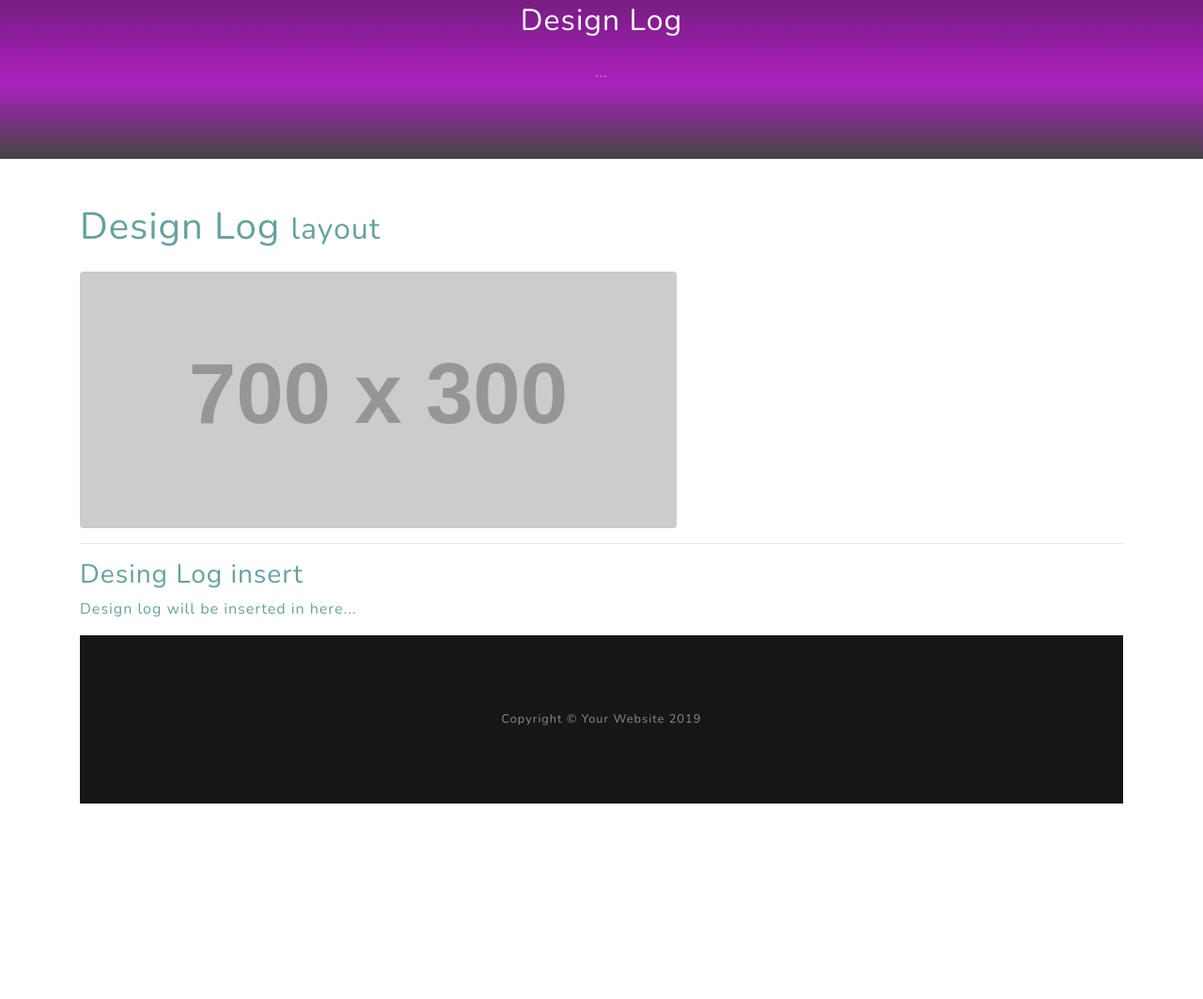
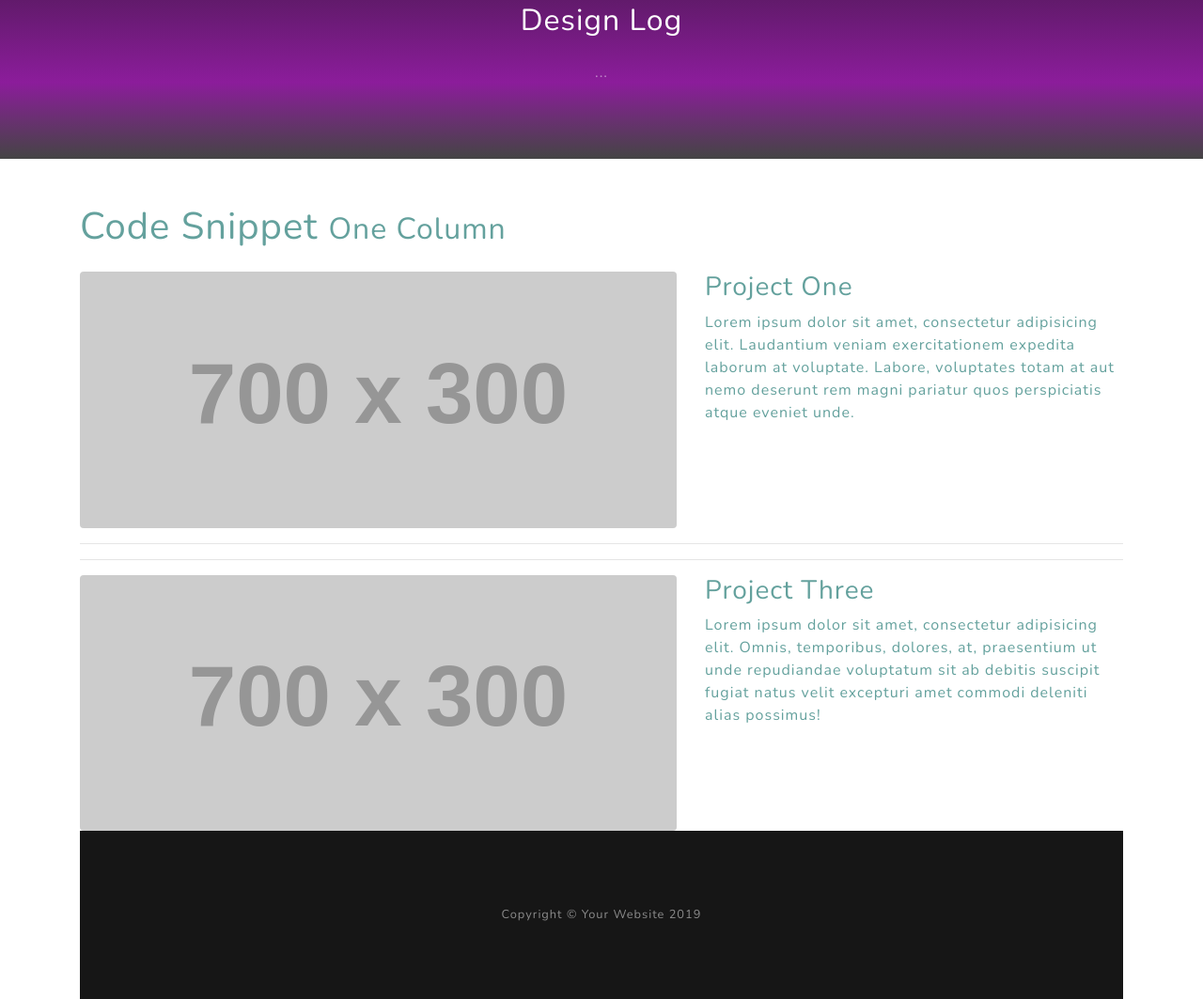
Before and after one commit to javillez/mp-portfolio, a plain HTML site: page design-log.html in a window 1280 px wide. Shown: the part 957-2020 px from the top of the page at 94% size. Before the commit the page ends 1812 px from the top, so only its background shows below. Drawn offline with nearby package versions, Linux system fonts and the light colour scheme; placeholder pictures from the web are drawn by us.

Commit message:
friday updates

```diff
--- a/css/grayscale.css
+++ b/css/grayscale.css
@@ -58,7 +58,7 @@
     color: rgba(255, 255, 255, 0.75);
   }
   #mainNav .nav-link:active {
-    color: white;
+    color: black;
   }
   #mainNav.navbar-shrink {
     background-color: #fff;
@@ -164,7 +164,7 @@
 
 .about-section {
   padding-top: 10rem;
-  background: linear-gradient(to bottom, #161616 0%, rgba(163, 8, 183, 0.9) 75%, rgba(22, 22, 22, 0.8) 100%);
+  background: linear-gradient(to bottom, #161616 0%, rgba(127, 4, 144, 0.9) 75%, rgba(22, 22, 22, 0.8) 100%);
 }
 
 .about-section p {
--- a/design-log.html
+++ b/design-log.html
@@ -85,8 +85,8 @@
       <div class="container mt-5">
 
         <!-- Page Heading -->
-          <h1 class="my-4">Design Log
-            <small>layout</small>
+        <h1 class="my-4">Code Snippet
+          <small>One Column</small>
         </h1>
 
         <!-- Project One -->
@@ -95,17 +95,26 @@
               <img class="img-fluid rounded mb-3 mb-md-0" src="http://placehold.it/700x300" alt="">
           </div>
           <div class="col-md-5">
+            <h3>Project One</h3>
+            <p>Lorem ipsum dolor sit amet, consectetur adipisicing elit. Laudantium veniam exercitationem expedita laborum at voluptate. Labore, voluptates totam at aut nemo deserunt rem magni pariatur quos perspiciatis atque eveniet unde.</p>
           </div>
         </div>
         <!-- /.row -->
 
         <hr>
 
-          <!-- Project Two -->
+        <!-- /.row -->
+
+        <hr>
+
+        <!-- Project Three -->
         <div class="row">
-            <div class="col-md-12">
-              <h3>Desing Log insert</h3>
-              <p>Design log will be inserted in here...</p>
+          <div class="col-md-7">
+              <img class="img-fluid rounded mb-3 mb-md-0" src="http://placehold.it/700x300" alt="">
+          </div>
+          <div class="col-md-5">
+            <h3>Project Three</h3>
+            <p>Lorem ipsum dolor sit amet, consectetur adipisicing elit. Omnis, temporibus, dolores, at, praesentium ut unde repudiandae voluptatum sit ab debitis suscipit fugiat natus velit excepturi amet commodi deleniti alias possimus!</p>
           </div>
         </div>
 
```
Lines whose indentation alone changed are shown as unchanged.
